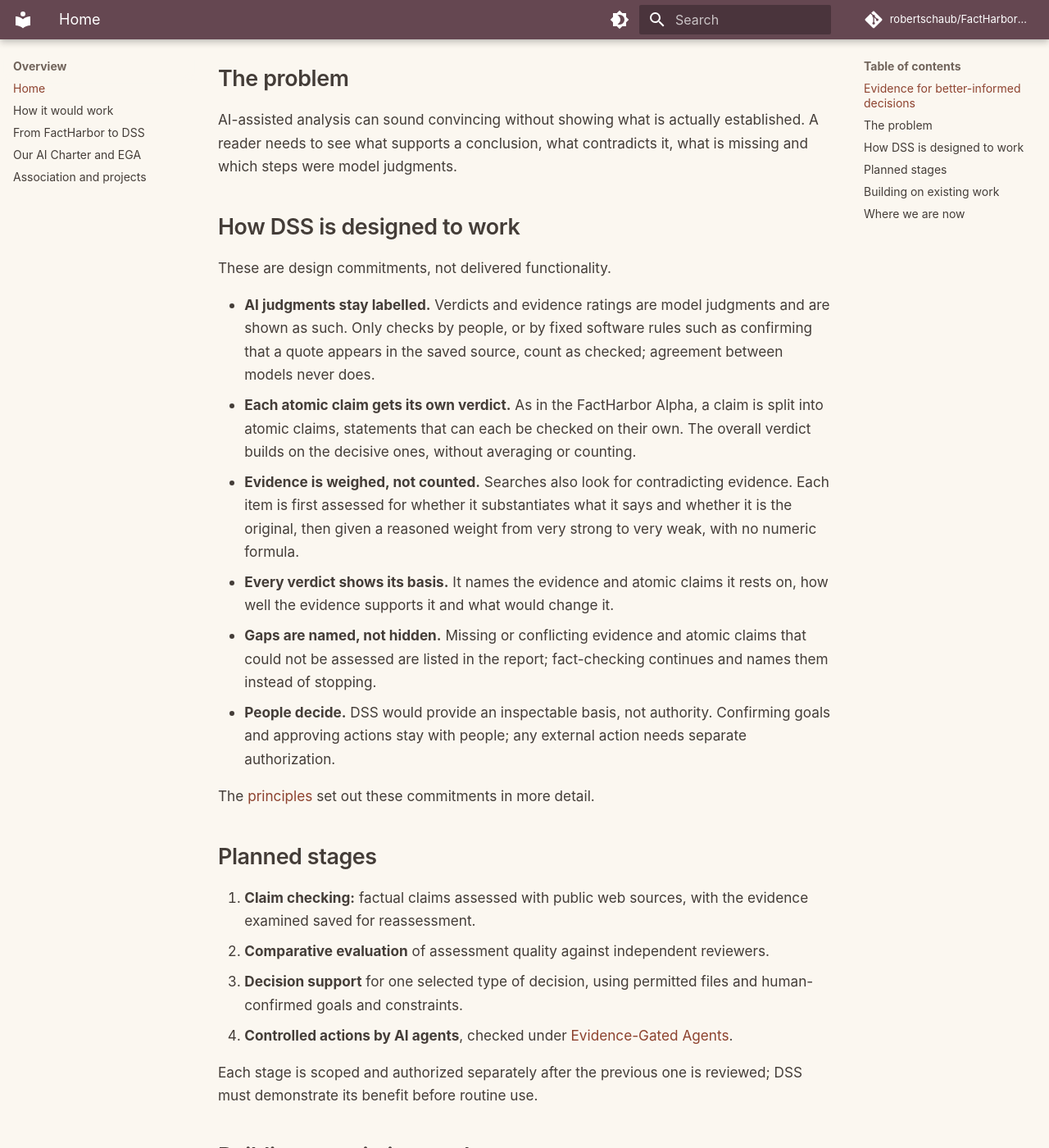
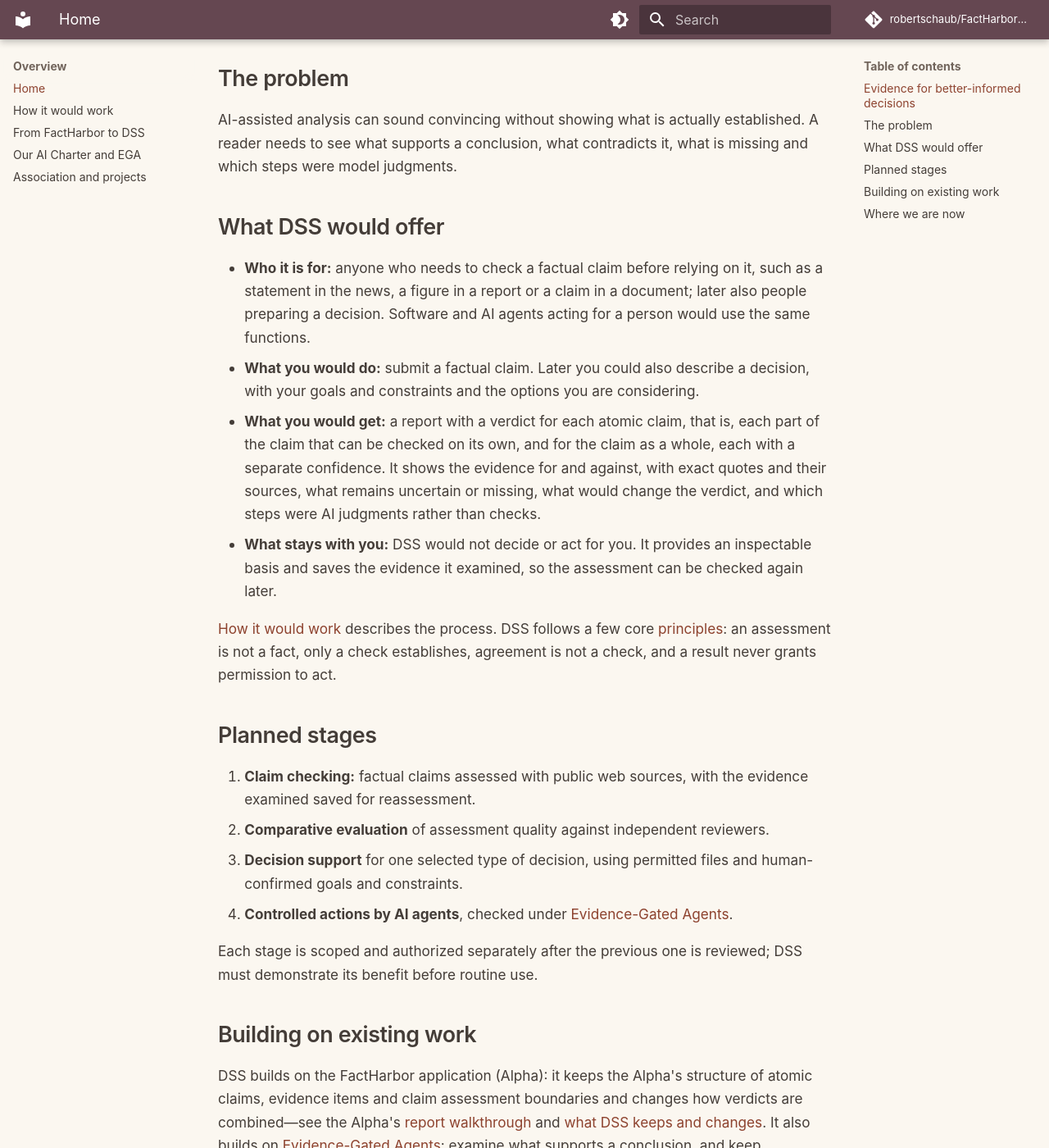
Before and after one commit to robertschaub/FactHarborDSS, an MkDocs documentation site: the page built from docs/index.md, in a window 1280 px wide and 1400 px high, scrolled down 663 px. Shown: the whole window at 82% size. Built offline with MkDocs 1.6.1 and Material for MkDocs 9.7.7, drawn with Linux system fonts in a browser that asks for light colours; comment, search, counter and statistics services are not loaded.

Commit message:
docs: core principles, a user overview and the verdict term
Principles opens with seven core principles: an assessment is not a fact, only a check establishes, agreement is not a check, an authentic source can be about something else, method quality is not proof in the single case, every verdict shows its basis and limits, and a result never grants permission. The home page gains an overview for potential users in place of the design list, and the 0-100 value is called the verdict throughout.

Co-Authored-By: Claude Opus 5.5 <noreply@anthropic.com>

```diff
--- a/docs/index.md
+++ b/docs/index.md
@@ -20,20 +20,16 @@ It would serve people directly and, through an API with the same functions, soft
 
 AI-assisted analysis can sound convincing without showing what is actually established. A reader needs to see what supports a conclusion, what contradicts it, what is missing and which steps were model judgments.
 
+## What DSS would offer
+
+- **Who it is for:** anyone who needs to check a factual claim before relying on it, such as a statement in the news, a figure in a report or a claim in a document; later also people preparing a decision. Software and AI agents acting for a person would use the same functions.
+- **What you would do:** submit a factual claim. Later you could also describe a decision, with your goals and constraints and the options you are considering.
+- **What you would get:** a report with a verdict for each atomic claim, that is, each part of the claim that can be checked on its own, and for the claim as a whole, each with a separate confidence. It shows the evidence for and against, with exact quotes and their sources, what remains uncertain or missing, what would change the verdict, and which steps were AI judgments rather than checks.
+- **What stays with you:** DSS would not decide or act for you. It provides an inspectable basis and saves the evidence it examined, so the assessment can be checked again later.
+
 <a id="the-approach"></a>
 
-## How DSS is designed to work
-
-These are design commitments, not delivered functionality.
-
-- **AI judgments stay labelled.** Verdicts and evidence ratings are model judgments and are shown as such. Only checks by people, or by fixed software rules such as confirming that a quote appears in the saved source, count as checked; agreement between models never does.
-- **Each atomic claim gets its own verdict.** As in the FactHarbor Alpha, a claim is split into atomic claims, statements that can each be checked on their own. The overall verdict builds on the decisive ones, without averaging or counting.
-- **Evidence is weighed, not counted.** Searches also look for contradicting evidence. Each item is first assessed for whether it substantiates what it says and whether it is the original, then given a reasoned weight from very strong to very weak, with no numeric formula.
-- **Every verdict shows its basis.** It names the evidence and atomic claims it rests on, how well the evidence supports it and what would change it.
-- **Gaps are named, not hidden.** Missing or conflicting evidence and atomic claims that could not be assessed are listed in the report; fact-checking continues and names them instead of stopping.
-- **People decide.** DSS would provide an inspectable basis, not authority. Confirming goals and approving actions stay with people; any external action needs separate authorization.
-
-The [principles](Requirements.md) set out these commitments in more detail.
+[How it would work](Concept.md) describes the process. DSS follows a few core [principles](Requirements.md): an assessment is not a fact, only a check establishes, agreement is not a check, and a result never grants permission to act.
 
 ## Planned stages
 
```
Also changed, not shown: docs/Architecture.md (+4 -4 lines), docs/FactHarbor.md (+1 -1 lines), docs/Requirements.md (+15 -7 lines), docs/assets/analysis-pipeline.svg.
